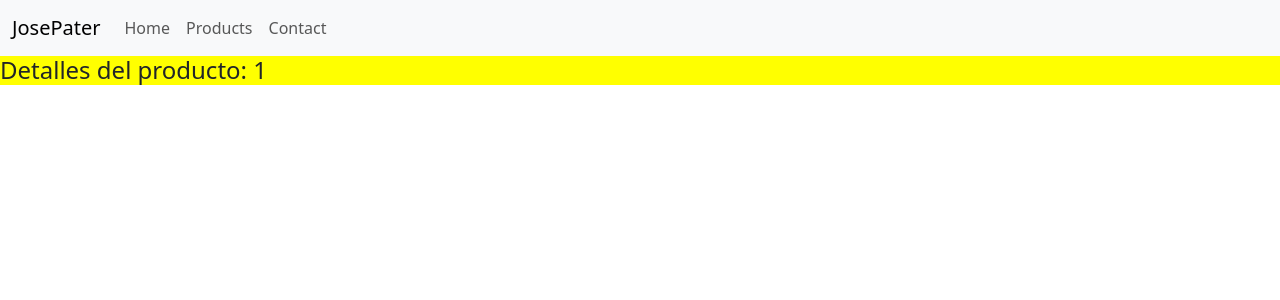
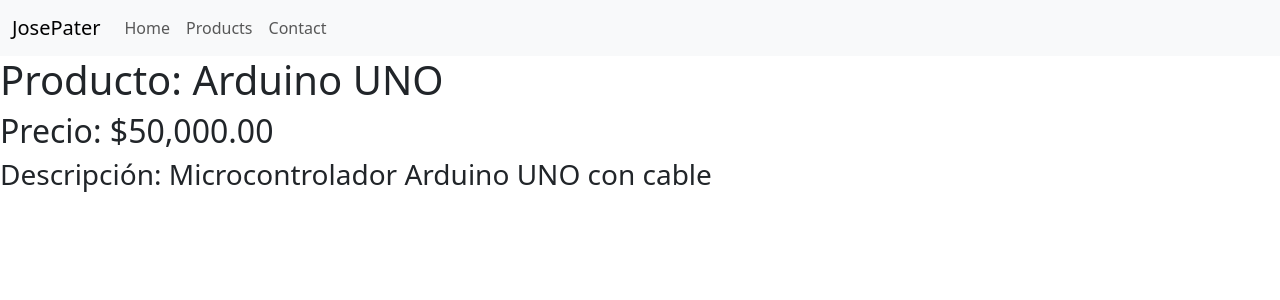
Before and after one commit to JosePater/Landing-page-Angular-16, an Angular app: page /products/1 in a window 1280 px wide. Shown: the top 300 px of the page. Built offline with nearby package versions, Linux system fonts and the light colour scheme.

Commit message:
chore(details): Details of the products by its ID

```diff
--- a/src/app/product-detail/product-detail.component.html
+++ b/src/app/product-detail/product-detail.component.html
@@ -1 +1,3 @@
-<h4 [ngStyle]="{'background-color': 'yellow'}">Detalles del producto: {{producto}}</h4>
+<h1>Producto: {{product?.name}}</h1>
+<h2>Precio: {{product?.price | currency}}</h2>
+<h3>Descripción: {{product?.descrip}}</h3>
--- a/src/app/product-detail/product-detail.component.ts
+++ b/src/app/product-detail/product-detail.component.ts
@@ -1,5 +1,6 @@
 import { Component, OnInit } from '@angular/core';
 import { ActivatedRoute } from '@angular/router';
+import { TypeProduct, productsList } from '../products/products.mock';
 
 @Component({
   selector: 'app-product-detail',
@@ -7,13 +8,18 @@
   styleUrls: ['./product-detail.component.css'],
 })
 export class ProductDetailComponent implements OnInit {
-  producto: string = '';
+
+  product?: TypeProduct;
+
+  productList: TypeProduct[] = productsList;
 
   constructor(private _route: ActivatedRoute) {}
 
   ngOnInit(): void {
     this._route.params.subscribe((params) => {
-      this.producto = params['productId'];
+      this.product = this.productList.find(product => product.id == params['productId']);
+      console.log(this.product);
+
     });
   }
 }
--- a/src/app/products/products.component.html
+++ b/src/app/products/products.component.html
@@ -13,7 +13,7 @@
             <th scope="row">{{product.id}}</th>
             <td>{{product.name}}</td>
             <td>{{product.price | currency}}</td>
-            <button class="btn btn-outline-primary" [routerLink]="['/products', product.name]">Detalles</button>
+            <button class="btn btn-outline-primary" [routerLink]="['/products', product.id]">Detalles</button>
         </tr>
     </tbody>
 </table>
--- a/src/app/products/products.mock.ts
+++ b/src/app/products/products.mock.ts
@@ -1,8 +1,8 @@
 export const productsList: TypeProduct[] = [
-  { id: 1, name: 'Microcontrolador Arduino UNO', price: 50000, descrip: '' },
-  { id: 2, name: 'Display 16x2', price: 20000, descrip: '' },
-  { id: 3, name: 'Módulo I2C', price: 7000, descrip: '' },
-  { id: 4, name: 'Celdas de carga', price: 10000, descrip: '' },
+  { id: 1, name: 'Arduino UNO', price: 50000, descrip: 'Microcontrolador Arduino UNO con cable' },
+  { id: 2, name: 'Display 16x2', price: 20000, descrip: 'Display con protector' },
+  { id: 3, name: 'Módulo I2C', price: 7000, descrip: 'Módulo 5V' },
+  { id: 4, name: 'Celdas de carga', price: 10000, descrip: 'Carga máxima 50kg' },
 ];
 
 // Tipado de la lista de productos
```
